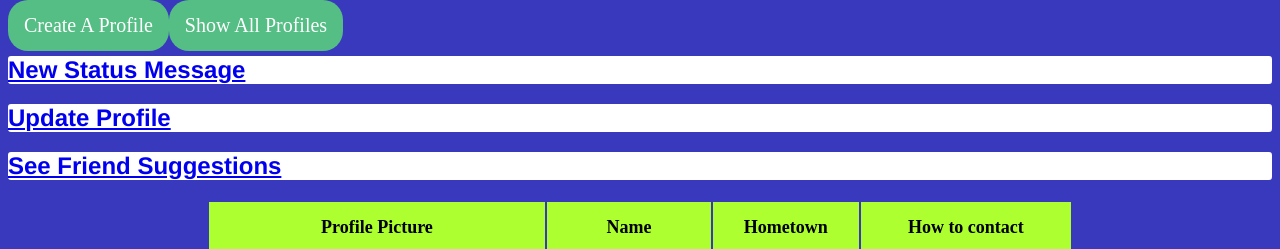
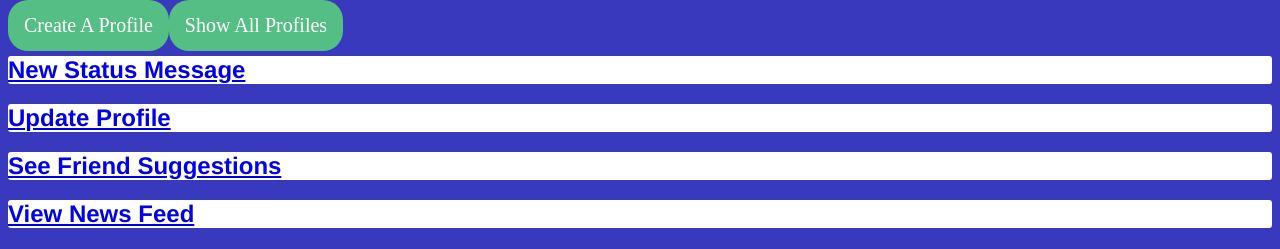
Before and after one commit to clbrown02/cs412, a Django app: page /mini_fb/profile/1 in a window 1280 px wide. Shown: the part 66-315 px from the top of the page. Run offline with Django 5.2, Linux system fonts and the light colour scheme; data comes from the database, SQL or seed files in the repository.

Commit message:
finished task 3

```diff
--- a/mini_fb/models.py
+++ b/mini_fb/models.py
@@ -57,10 +57,17 @@ class Profile(models.Model):
 
     return suggestions
 
+  def get_news_feed(self):
+        '''Returns a QuerySet of status messages from self and friends, ordered by most recent'''
+        friend_profiles = self.get_friends()
+
+        news_feed = StatusMessage.objects.filter(profile__in=friend_profiles).order_by('-timestamp')
+
+        return news_feed
+
   def get_absolute_url(self):
     '''Provide a URL after creating a new Profile'''
     return reverse('show_profile', kwargs={'pk':self.pk})
-
 
 
 class StatusMessage(models.Model):
--- a/mini_fb/templates/mini_fb/show_profile.html
+++ b/mini_fb/templates/mini_fb/show_profile.html
@@ -6,6 +6,7 @@
     <h2><a href="{% url 'create_status' profile.pk %}">New Status Message</a></h2>
     <h2><a href="{% url 'update_profile' profile.pk %}">Update Profile</a></h2>
     <h2><a href="{% url 'friend_suggestions' pk=profile.pk %}">See Friend Suggestions</a></h2>
+    <h2><a href="{% url 'show_news_feed' profile.pk %}" class="news-feed-btn">View News Feed</a></h2>
   </nav>
 </header>
 <table>
--- a/mini_fb/urls.py
+++ b/mini_fb/urls.py
@@ -11,4 +11,5 @@ urlpatterns = [
   path('status/<int:pk>/update', UpdateStatusMessageView.as_view(), name="update_status_message"),
   path('profile/<int:pk>/add_friend/<int:other_pk>', AddFriendView.as_view(), name='add_friend'),
   path('profile/<int:pk>/friend_suggestions/', ShowFriendSuggestionsView.as_view(), name='friend_suggestions'),
+  path("profile/<int:pk>/news_feed/", ShowNewsFeedView.as_view(), name="show_news_feed"),
 ]
--- a/mini_fb/views.py
+++ b/mini_fb/views.py
@@ -130,3 +130,15 @@ class ShowFriendSuggestionsView(DetailView):
     '''Shows friend suggestions for a profile'''
     model = Profile
     template_name = "mini_fb/friend_suggestions.html"
+
+
+class ShowNewsFeedView(DetailView):
+    '''View to show a personalized news feed'''
+    model = Profile
+    template_name = "mini_fb/news_feed.html"
+
+    def get_context_data(self, **kwargs):
+        context = super().get_context_data(**kwargs)
+        profile = self.get_object()
+        context["news_feed"] = profile.get_news_feed()
+        return context
```
Also changed, not shown: mini_fb/templates/mini_fb/news_feed.html (added, +25 -0 lines).
